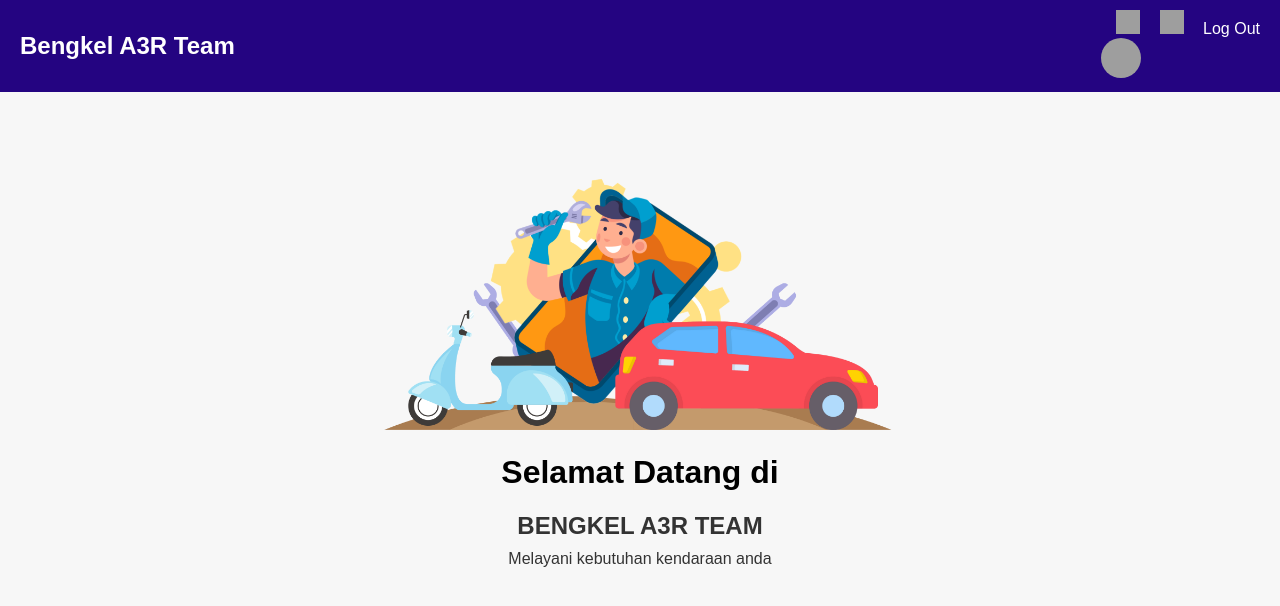
After one commit to Teguhmr/WebBengkel, a PHP site: page /html/customer_home.html in a window 1280 px wide. The commit adds this page. Shown: the top 606 px of the page. Run offline with PHP 8.4, Linux system fonts and the light colour scheme; grey boxes are pictures that could not be loaded.

Commit message:
change package, add login php and customer html

```diff
--- /dev/null
+++ b/css/customer-style.css
@@ -0,0 +1,67 @@
+/* home-style.css */
+body {
+  margin: 0;
+  padding: 0;
+  font-family: Arial, sans-serif;
+  background-color: #f7f7f7;
+}
+
+.navbar {
+  background-color: #240481; /* Dark purple background */
+  display: flex;
+  justify-content: space-between;
+  align-items: center;
+  padding: 10px 20px;
+}
+
+.logo {
+  color: #fff;
+  font-size: 24px;
+  font-weight: bold;
+}
+
+.nav-links a {
+  margin-left: 15px;
+  color: #fff;
+  text-decoration: none;
+}
+
+.nav-links img {
+  width: 24px;
+  height: 24px;
+}
+
+.logout {
+  color: #fff;
+  text-decoration: none;
+  margin-left: 15px;
+}
+
+.logout:hover {
+  text-decoration: underline;
+}
+
+.profile img {
+  border-radius: 50%;
+  width: 40px;
+  height: 40px;
+}
+
+.welcome-section {
+  text-align: center;
+  margin-top: 50px;
+}
+
+.welcome-section img {
+  width: 40%;
+  height: auto;
+}
+
+.welcome-section h1 {
+  margin-top: 20px;
+}
+.welcome-section h2,
+.welcome-section p {
+  margin: 10px 0;
+  color: #333;
+}
--- /dev/null
+++ b/html/customer_home.html
@@ -0,0 +1,32 @@
+<!DOCTYPE html>
+<html lang="en">
+  <head>
+    <meta charset="UTF-8" />
+    <meta name="viewport" content="width=device-width, initial-scale=1.0" />
+    <title>Customer Home - Bengkel A3R Team</title>
+    <link rel="stylesheet" href="../css/customer-style.css" />
+  </head>
+  <body>
+    <header>
+      <div class="navbar">
+        <div class="logo">Bengkel A3R Team</div>
+        <div class="nav-links">
+          <a href="#"><img src="/images/car_icon.png" alt="Car" /></a>
+          <a href="#"><img src="/images/repair_icon.png" alt="Repair" /></a>
+          <a href="/php/logout.php" class="logout">Log Out</a>
+          <div class="profile">
+            <img src="/images/profile_picture.png" alt="Profile" />
+          </div>
+        </div>
+      </div>
+    </header>
+    <main>
+      <div class="welcome-section">
+        <img src="/images/logo-bengkel.png" alt="Mechanic Image" />
+        <h1>Selamat Datang di</h1>
+        <h2>BENGKEL A3R TEAM</h2>
+        <p>Melayani kebutuhan kendaraan anda</p>
+      </div>
+    </main>
+  </body>
+</html>
--- a/register.html
+++ b/html/register.html
@@ -4,14 +4,11 @@
     <meta charset="UTF-8" />
     <meta name="viewport" content="width=device-width, initial-scale=1.0" />
     <title>Bengkel A3R Team Register</title>
-    <link rel="stylesheet" href="login-style.css" />
+    <link rel="stylesheet" href="../css/login-style.css" />
   </head>
   <body>
     <div class="login-container">
       <div class="login-box">
-        <div class="image-container">
-          <img src="images/logo-bengkel.png" alt="Mechanic Image" />
-        </div>
         <h2>REGISTER</h2>
         <form>
           <div class="input-group">
--- a/index.php
+++ b/index.php
@@ -4,13 +4,13 @@
     <meta charset="UTF-8" />
     <meta name="viewport" content="width=device-width, initial-scale=1.0" />
     <title>Bengkel A3R Team</title>
-    <link rel="stylesheet" href="login-style.css" />
+    <link rel="stylesheet" href="css/login-style.css" />
   </head>
   <body>
     <!-- Include the login.html content here -->
     <div>
       <!-- You can include additional content here, before or after the login form -->
-      <?php include 'login.html'; ?>
+      <?php include 'html/login.html'; ?>
     </div>
   </body>
 </html>
--- /dev/null
+++ b/php/logout.php
@@ -0,0 +1,5 @@
+<?php
+session_start();
+session_destroy();
+header("Location: ../html/login.html");
+exit();
```
Also changed, not shown: html/login.html (renamed from login.html, +18 -3 lines), php/home.php (added, +51 -0 lines), css/login-style.css (renamed from login-style.css).
